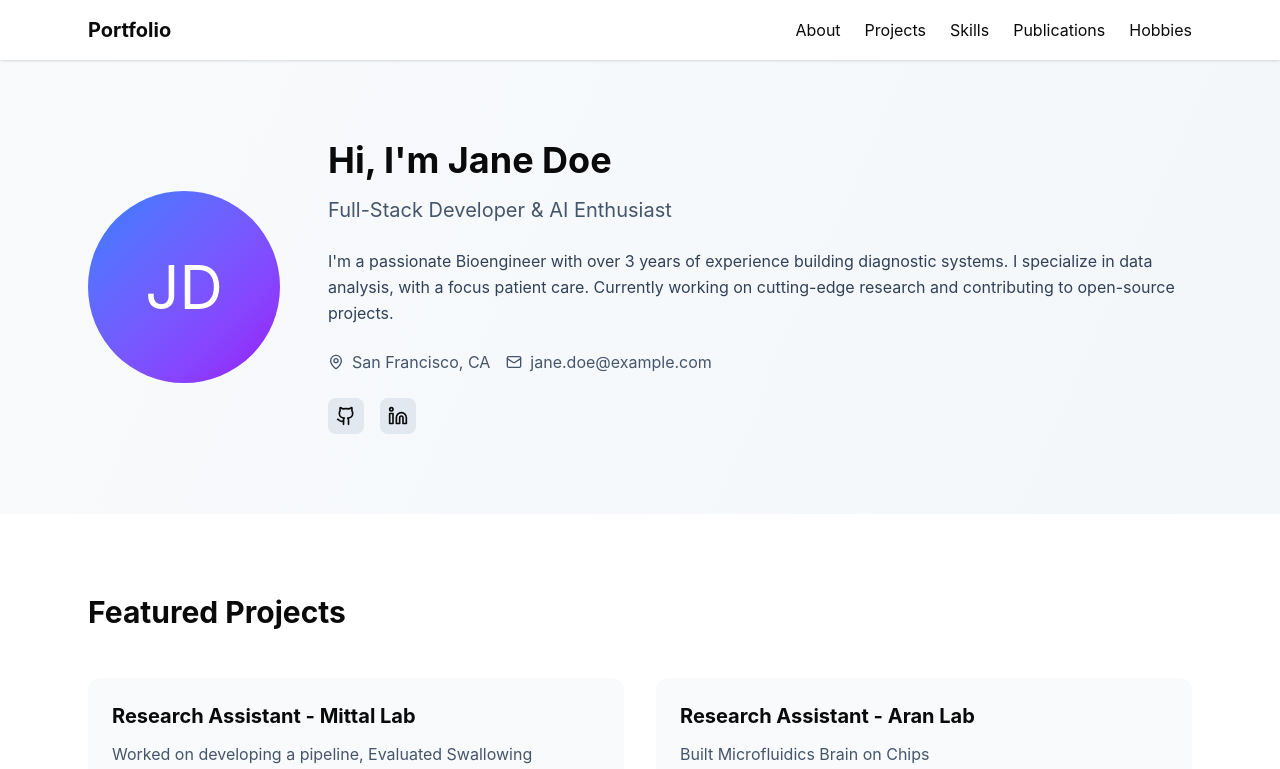
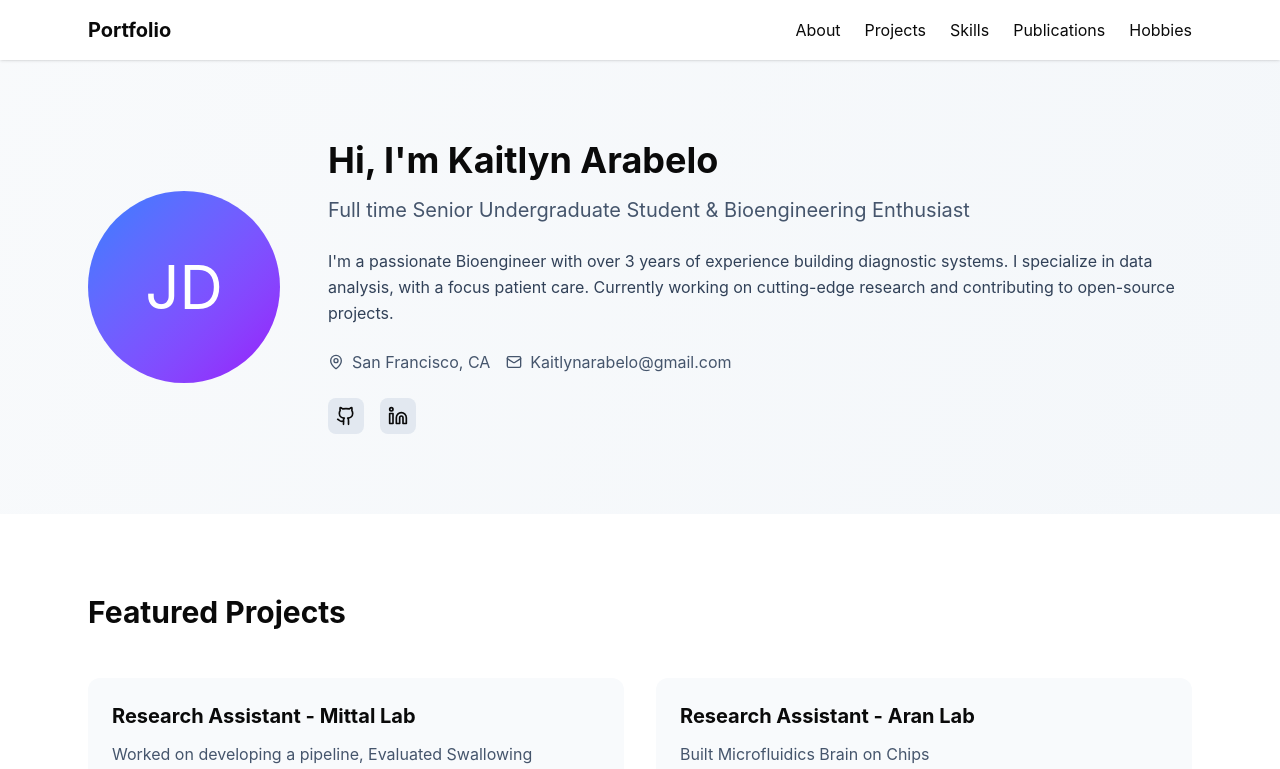
Before and after one commit to XRaion/Portfolio, a React (Vite) app: page / in a window 1280 px wide. Shown: the top 769 px of the page. Built offline with nearby package versions, Linux system fonts and the light colour scheme.

Commit message:
Change name and title in App component
Updated personal information to reflect new identity and role.

```diff
--- a/src/app/App.tsx
+++ b/src/app/App.tsx
@@ -76,9 +76,9 @@ export default function App() {
             JD
           </div>
           <div className="flex-1">
-            <h2 className="text-4xl font-bold mb-4">Hi, I'm Jane Doe</h2>
+            <h2 className="text-4xl font-bold mb-4">Hi, I'm Kaitlyn Arabelo</h2>
             <p className="text-xl text-slate-600 mb-6">
-              Full-Stack Developer & AI Enthusiast
+              Full time Senior Undergraduate Student & Bioengineering Enthusiast
             </p>
             <p className="text-slate-700 mb-6 leading-relaxed">
               I'm a passionate Bioengineer with over 3 years of experience building diagnostic systems. I specialize in data analysis, with a
@@ -92,7 +92,7 @@ export default function App() {
               </div>
               <div className="flex items-center gap-2 text-slate-600">
                 <Mail className="w-4 h-4" />
-                <span>jane.doe@example.com</span>
+                <span>Kaitlynarabelo@gmail.com</span>
               </div>
             </div>
             <div className="flex gap-4">
```
